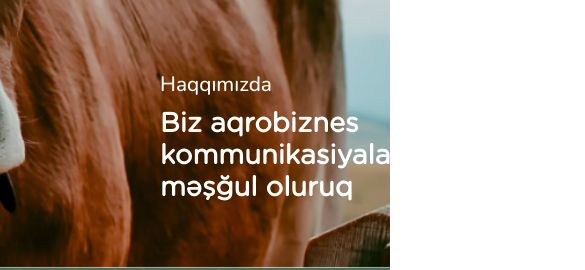
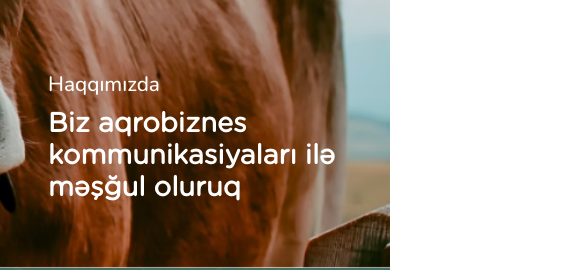
Before and after one commit to kenanmusali/Xacmaz-AgroPark, a React (Vite) app: page /about in a window 390 px wide. Shown: the part 323-593 px from the top of the page, 585 px wide, since content can reach past the window. Built offline with nearby package versions, Linux system fonts and the light colour scheme.

Commit message:
0.2 (Uptaded)

```diff
--- a/src/Components/Home/responsive.css
+++ b/src/Components/Home/responsive.css
@@ -5,6 +5,10 @@
         width: 20rem !important;
         font-weight: 600;
         color: white;
+    }
+
+    .DivBottomtextShort {
+        padding-inline: 3rem !important;
     }
 
     .HomeText {
@@ -179,6 +183,10 @@
         color: white;
     }
 
+    .DivBottomtextShort {
+        padding-inline: 4rem !important;
+    }
+
     .HomeText {
         width: 35rem !important;
     }
```
Also changed, not shown: src/App.css (line endings or trailing spaces).
